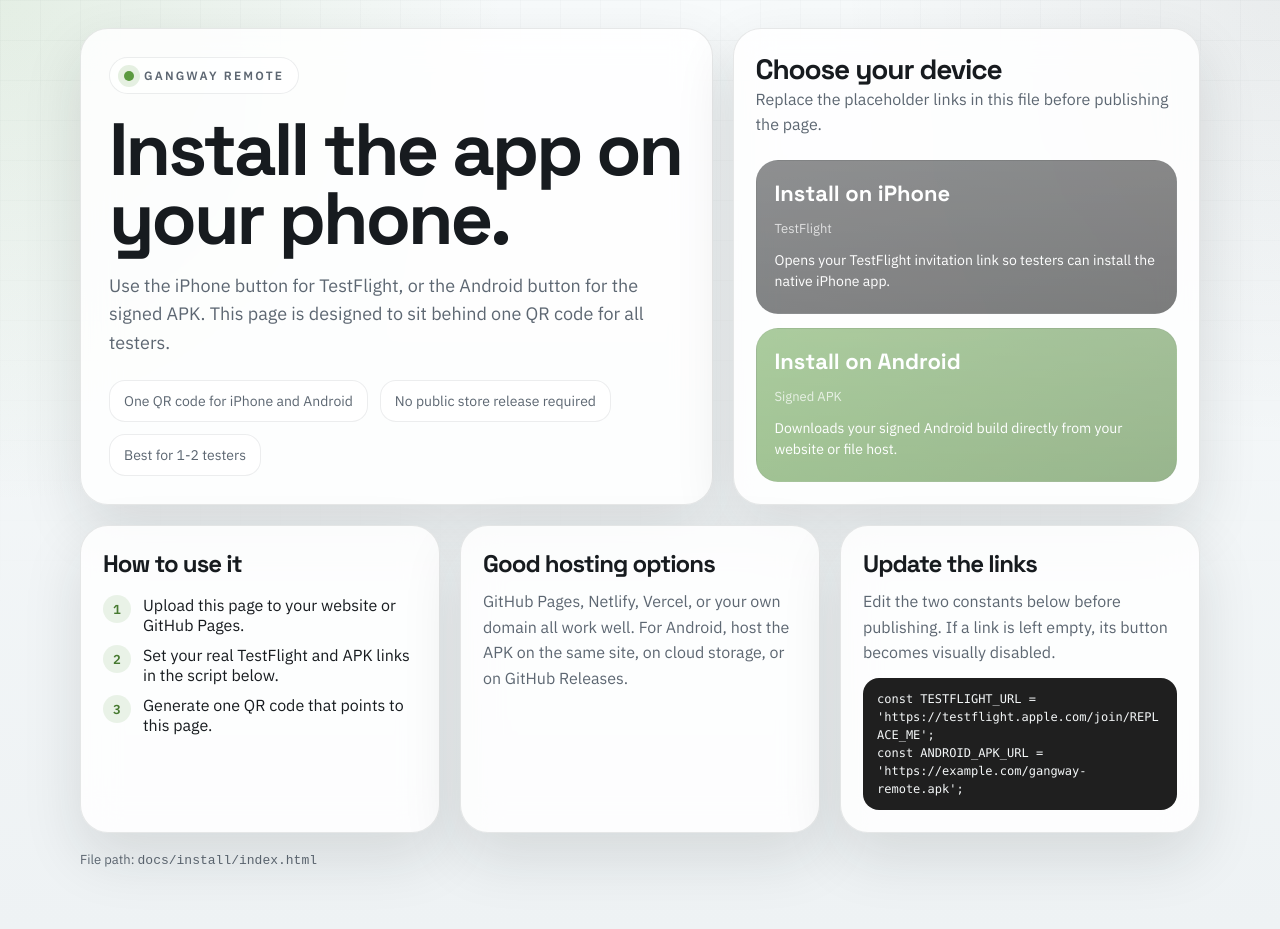
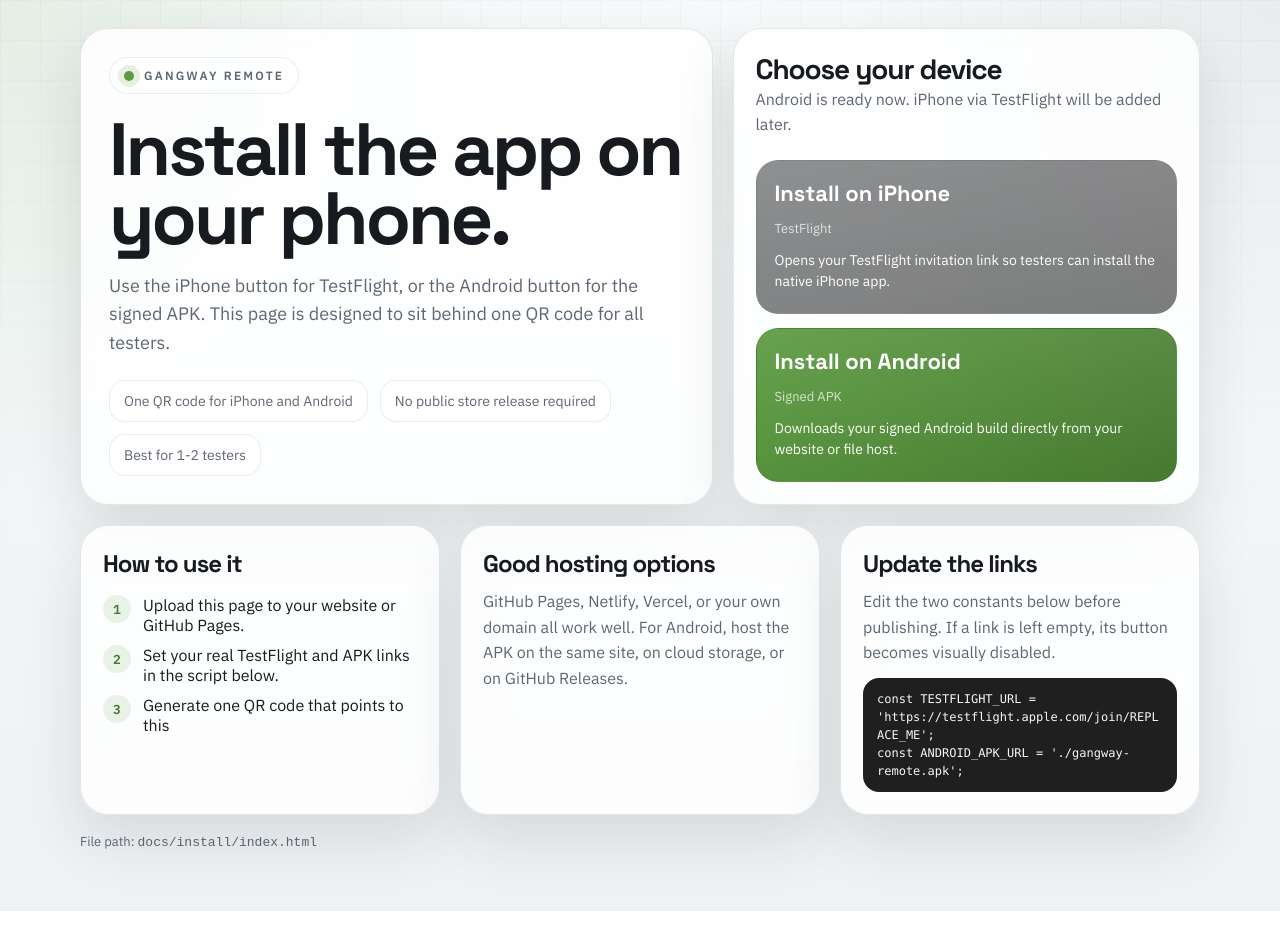
Before and after one commit to Theo2402/gangway-remote-install, a plain HTML site: page index.html in a window 1280 px wide. Drawn offline with Linux system fonts and the light colour scheme.

Commit message:
Fix Android install page

```diff
--- a/index.html
+++ b/index.html
@@ -331,8 +331,8 @@
           <div>
             <h2>Choose your device</h2>
             <p>
-              Replace the placeholder links in this file before publishing the
-              page.
+              Android is ready now. iPhone via TestFlight will be added later.
+
             </p>
           </div>
 
@@ -380,7 +380,7 @@
             </li>
             <li>
               <strong>3</strong>
-              <div>Generate one QR code that points to this page.</div>
+              <div>Generate one QR code that points to this  </div>
             </li>
           </ul>
         </article>
@@ -401,7 +401,7 @@
             empty, its button becomes visually disabled.
           </p>
           <div class="code">const TESTFLIGHT_URL = 'https://testflight.apple.com/join/REPLACE_ME';
-const ANDROID_APK_URL = 'https://example.com/gangway-remote.apk';</div>
+const ANDROID_APK_URL = './gangway-remote.apk';</div>
         </article>
       </section>
 
@@ -412,7 +412,7 @@ const ANDROID_APK_URL = 'https://example.com/gangway-remote.apk';</div>
 
     <script>
       const TESTFLIGHT_URL = "https://testflight.apple.com/join/REPLACE_ME";
-      const ANDROID_APK_URL = "https://example.com/gangway-remote.apk";
+      const ANDROID_APK_URL = "./gangway-remote.apk";
 
       function applyLink(id, href) {
         const node = document.getElementById(id);
```
